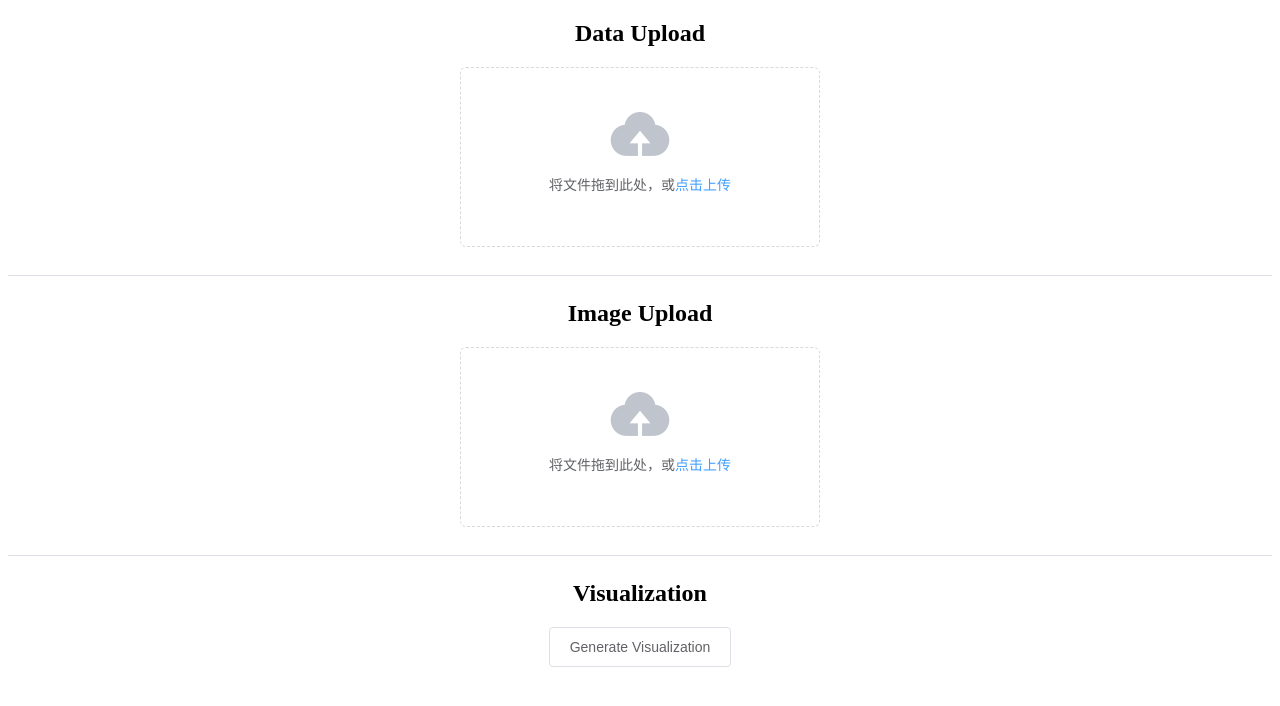
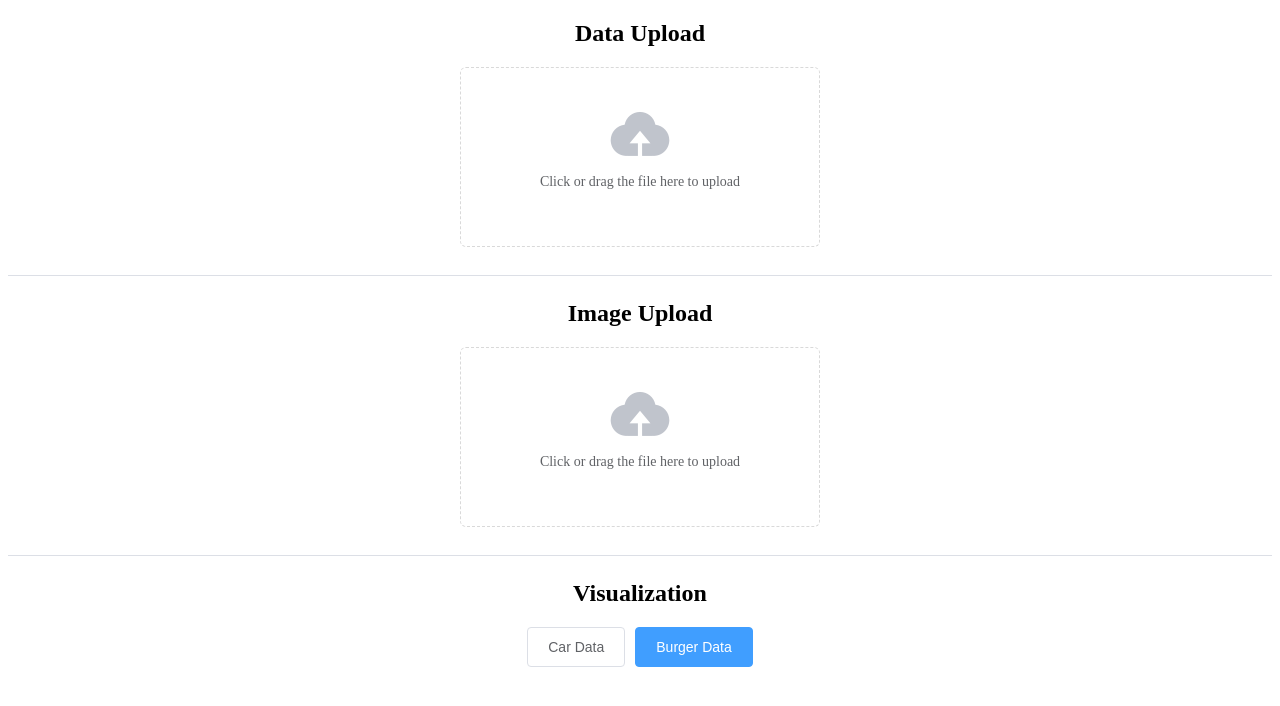
Before and after one commit to YuchenYoung/glyph_front_end, a Vue app: page /#/index in a window 1280 px wide. Shown: the top 706 px of the page. Built offline with nearby package versions, Linux system fonts and the light colour scheme.

Commit message:
connect back end model

```diff
--- a/src/components/UpFile.vue
+++ b/src/components/UpFile.vue
@@ -12,21 +12,11 @@
       v-show="upload_display"
     >
       <i class="el-icon-upload"></i>
-      <div class="el-upload__text">将文件拖到此处，或<em>点击上传</em></div>
+      <div class="el-upload__text">Click or drag the file here to upload</div>
     </el-upload>
     <div v-show="table_display" style="margin-top: 20px">
       <el-table :data="table_data" border height="300px" style="width: 100%">
-        <el-table-column prop="model" label="model"> </el-table-column>
-        <el-table-column prop="year" label="year"> </el-table-column>
-        <el-table-column prop="price" label="price"> </el-table-column>
-        <el-table-column prop="transmission" label="transmission">
-        </el-table-column>
-        <el-table-column prop="mileage" label="mileage"> </el-table-column>
-        <el-table-column prop="fuelType" label="fuelType"> </el-table-column>
-        <el-table-column prop="tax" label="tax"> </el-table-column>
-        <el-table-column prop="mpg" label="mpg"> </el-table-column>
-        <el-table-column prop="engineSize" label="engineSize">
-        </el-table-column>
+        <el-table-column v-for="it in props" :key="it" :prop="it" :label="it"></el-table-column>
       </el-table>
     </div>
   </div>
@@ -42,6 +32,7 @@ export default {
       table_display: false,
       upload_display: true,
       table_data: [],
+      props: [],
       data_type: {}
     };
   },
@@ -76,6 +67,8 @@ export default {
           return;
         }
         const props = Object.keys(tmp_data[0]);
+        this.props = props;
+        this.$store.state.props = props;
         console.log(props);
         props.forEach(it => {
           this.judgeDataType(it, tmp_data.map(d => d[it]));
--- a/src/components/UpImage.vue
+++ b/src/components/UpImage.vue
@@ -12,10 +12,10 @@
       v-show="upload_display"
     >
       <i class="el-icon-upload"></i>
-      <div class="el-upload__text">将文件拖到此处，或<em>点击上传</em></div>
+      <div class="el-upload__text">Click or drag the file here to upload</div>
     </el-upload>
     <ul v-show="svg_display">
-      <li v-for="item in svg_list" :key="item" v-html="item" :style="svg_style"></li>
+      <li v-for="it in dis.coms" :key="it" v-html="it" :style="dis.style"></li>
     </ul>
   </div>
 </template>
@@ -33,6 +33,7 @@ export default {
         width: "0",
         height: "0",
       },
+      dis: {}
     };
   },
   methods: {
@@ -51,25 +52,46 @@ export default {
         _this.upload_display = false;
         _this.svg_display = true;
       });
+      this.$store.state.img_content = file.name.split('.')[0]
       return false;
     },
     separateSvgComponents(src) {
       const _this = this;
+      // this.$store.state.ori_svg = src;
+      _this.svg_list.push(src);
+      _this.$store.state.svg_list.push(src);
       let mid_st_str = `<path d="`;
       let mid_start = src.indexOf(mid_st_str) + mid_st_str.length;
       let head = src.substring(0, mid_start);
-      _this.svg_style.width = head.split(`width="`)[1].split(`"`)[0] + "px";
-      _this.svg_style.height = head.split(`height="`)[1].split(`"`)[0] + "px";
-      _this.$store.state.svg_width = +head.split(`width="`)[1].split(`"`)[0];
-      _this.$store.state.svg_height = +head.split(`height="`)[1].split(`"`)[0];
+      let width = +head.split(`width="`)[1].split(`"`)[0];
+      let height = +head.split(`height="`)[1].split(`"`)[0];
+      _this.svg_style.width = width + "px";
+      _this.svg_style.height = height + "px";
+      _this.$store.state.svg_width = width;
+      _this.$store.state.svg_height = height;
       src = src.substr(mid_start + 1);
       let mid_end = src.indexOf(`"`);
       let mid = src.substr(0, mid_end);
       let tail = src.substr(mid_end);
+      let dis = {coms: []};
+      dis.width = 100;
+      const scale = dis.width / width;
+      dis.height = scale * height;
+      dis.style = {
+        width: dis.width + "px",
+        height: dis.height + "px"
+      };
+      const tranx = width * 0.5 * (scale - 1);
+      const trany = height * 0.5 * (scale - 1);
+      dis.coms.push(`<svg width="${width}" height="${height}" transform="translate(${tranx},${trany}),scale(${scale},${scale})"><path d="M${mid}"></path></svg>`)
       mid.split("M").forEach((it) => {
-        _this.svg_list.push(head + "M" + it + tail);
+        const cur_svg = head + "M" + it + tail;
+        _this.svg_list.push(cur_svg);
+        _this.$store.state.svg_list.push(cur_svg);
         _this.$store.state.d_list.push("M" + it);
+        dis.coms.push(`<svg width="${width}" height="${height}" transform="translate(${tranx},${trany}),scale(${scale},${scale})"><path d="M${it}"></path></svg>`)
       });
+      _this.dis = dis;
     },
   },
 };
--- a/src/components/Visualization.vue
+++ b/src/components/Visualization.vue
@@ -1,16 +1,14 @@
 <template>
   <div id="visD3" style="text-align: center">
     <h2>Visualization</h2>
-    <el-button v-show="!vis_display" @click="generateVis"
-      >Generate Visualization</el-button
-    >
-    <svg
-      v-show="vis_display"
-      width="1500"
-      height="700"
-      id="mainsvg"
-      class="svgs"
-    ></svg>
+    <el-button v-show="!vis_display && !glyph_display" @click="generateVis">Car Data</el-button>
+    <el-button type="primary" v-show="!vis_displayy && !glyph_display" @click="visPrepare">Burger Data</el-button>
+    <ul v-show="glyph_display">
+      <li v-for="(i, index) in dataSize" :key="i" style="width: 120px; height:120px">
+        <svg :id="'glyph' + index"></svg>
+      </li>
+    </ul>
+    <svg v-show="vis_display" width="1500" height="700" id="mainsvg" class="svgs"></svg>
   </div>
 </template>
 
@@ -21,15 +19,45 @@ export default {
   data() {
     return {
       vis_display: false,
-			path_size: [],
+      glyph_display: false,
+      path_size: [],
+      mapper: {},
+      // data_size: 0,
     };
   },
+  computed: {
+    dataSize() {
+      return this.$store.state.data.length;
+    }
+  },
   methods: {
+    visPrepare() {
+      const up_data = {
+        content: this.$store.state.img_content,
+        dataProps: this.$store.state.props,
+        svgList: this.$store.state.svg_list,
+      };
+      console.log(up_data);
+      this.$axios({
+        method: "post",
+        url: "/mapping/",
+        headers: {
+          "Content-Type": "application/x-www-form-urlencoded",
+        },
+        data: up_data,
+      }).then((res) => {
+        const mapper = res.data;
+        console.log(mapper);
+        this.mapper = mapper;
+        this.generateGlyphs();
+      });
+    },
     getPathSize() {
       const path_list = document.getElementsByTagName("path");
-      for (let i = 0; i < path_list.length; i++) {
-        this.path_size.push(path_list[i].getBoundingClientRect())
+      for (let i = 1; i < path_list.length; i++) {
+        this.path_size.push(path_list[i].getBoundingClientRect());
       }
+      console.log(this.path_size);
     },
     generateVis() {
       this.getPathSize();
@@ -79,7 +107,7 @@ export default {
         const price_max = d3.max(data, (d) => d.price);
         const price_min = d3.min(data, (d) => d.price);
         let pie_tx, pie_ty = 0;
-				const d_list = this.$store.state.d_list;
+        const d_list = this.$store.state.d_list;
         data.forEach((it) => {
           ++render_cnt;
           const glyph = g.append("g").attr("class", "glyph");
@@ -88,8 +116,13 @@ export default {
               const part = glyph.append("path").attr("d", d_list[i]);
               if (i == 0) {
                 const part_width = _this.path_size[i].width;
-                const cur_scale = it.engineSize - 0.5
-                part.attr("transform", `translate(${part_width * (1 - cur_scale)},0),scale(${cur_scale}, 1)`);
+                const cur_scale = it.engineSize - 0.5;
+                part.attr(
+                  "transform",
+                  `translate(${
+                    part_width * (1 - cur_scale)
+                  },0),scale(${cur_scale}, 1)`
+                );
               }
             } else {
               pie_tx = _this.path_size[i].width * 0.5;
@@ -99,7 +132,7 @@ export default {
                 .attr("id", `clip-${render_cnt}`)
                 .append("path")
                 .attr("d", d_list[i])
-                .attr("transform",`translate(${-pie_tx},${-pie_ty})`);
+                .attr("transform", `translate(${-pie_tx},${-pie_ty})`);
             }
           }
           const pie = d3
@@ -117,12 +150,15 @@ export default {
             { value: it.semiAuto },
             { value: it.automatic },
           ]);
-          const arc = d3.arc().innerRadius(0).outerRadius(Math.max(pie_tx, pie_ty));
+          const arc = d3
+            .arc()
+            .innerRadius(0)
+            .outerRadius(Math.max(pie_tx, pie_ty));
           const pie_chart = glyph
             .append("g")
             .attr("class", "pie_area")
             .attr("clip-path", `url(#clip-${render_cnt})`)
-            .attr("transform",`translate(${pie_tx},${pie_ty})`);
+            .attr("transform", `translate(${pie_tx},${pie_ty})`);
           pie_chart
             .selectAll("g")
             .data(pie_data)
@@ -134,8 +170,8 @@ export default {
             .attr("d", function (d) {
               return arc(d);
             });
-					const svg_width =  this.$store.state.svg_width;
-					const svg_height = this.$store.state.svg_height;
+          const svg_width = this.$store.state.svg_width;
+          const svg_height = this.$store.state.svg_height;
           const scale = (it.price - price_min) / (price_max - price_min) + 0.5;
           const x_pos = xScale(it.year) - svg_width * 0.5 * scale;
           const y_pos = yScale(it.mileage) - svg_height * 0.5 * scale;
@@ -227,7 +263,52 @@ export default {
       render_init(glyph_data);
       render(glyph_data);
     },
-
+    generateGlyphs() {
+      this.getPathSize();
+      console.log(this.mapper);
+      console.log(this.path_size);
+      this.glyph_display = true;
+      const mapper = this.mapper;
+      const data = this.$store.state.data;
+      const props = this.$store.state.props;
+      const ds = this.$store.state.d_list;
+      let width = this.$store.state.svg_width;
+      let height = this.$store.state.svg_height;
+      let dis_width = 120;
+      let scale = dis_width / width;
+      const tranx = width * 0.5 * (scale - 1);
+      const trany = height * 0.5 * (scale - 1);
+      // this.data_size = data.length;
+      let dprop = new Array(ds.length).fill('');
+      props.forEach((it) => {
+        if (mapper[it] > 0) {
+          dprop[mapper[it] - 1] = it;
+        }
+      })
+      dprop[0] = '';
+      for (let i = 0; i < data.length; i++) {
+        console.log(`now ${i}`);
+        const g = d3.select(`#glyph${i}`);
+        const glyph = g.append('g').attr('class', 'burg')
+        let last_tran = 0;
+        for (let j = 0; j < ds.length; j++) {
+          let dn = 1;
+          if (dprop[j] != '') {
+            dn = data[i][dprop[j]];
+          }
+          const sw = this.path_size[j].width;
+          for (let k = 0; k < dn; k++) {
+            const tran = last_tran + k * sw;
+            glyph.append("path").attr("d", ds[j])
+              .attr("transform", `translate(0, ${tran})`);
+          }
+          last_tran += (dn - 1) * sw;
+        }
+        g.attr("width", width)
+          .attr("height", height)
+          .attr("transform", `translate(${tranx},${trany}),scale(${scale},${scale})`);
+      }
+    },
   },
 };
 </script>
@@ -239,4 +320,18 @@ export default {
 </style>
 
 <style lang="less" scoped>
+ul {
+  list-style: none;
+  padding: 0;
+}
+
+ul > li {
+  overflow: hidden;
+  background-color: #fff;
+  border: 1px solid #c0ccda;
+  border-radius: 6px;
+  box-sizing: border-box;
+  margin: 0 8px 8px 0;
+  display: inline-block;
+}
 </style>
--- a/src/router/index.js
+++ b/src/router/index.js
@@ -11,7 +11,7 @@ const routes = [
   {
     path: '/svg',
     name: 'svg',
-    component: () => import('../components/Svg.vue')
+    component: () => import('../views/Svg.vue')
   },
   {
     path: '/index',
--- a/src/store/index.js
+++ b/src/store/index.js
@@ -6,9 +6,13 @@ Vue.use(Vuex)
 export default new Vuex.Store({
   state: {
     data: [],
+    img_content: "",
     d_list: [],
     svg_width: 0,
     svg_height: 0,
+    // ori_svg: "",
+    svg_list: [],
+    props: [],
   },
   mutations: {
   },
```
Also changed, not shown: src/views/Svg.vue (renamed from src/components/Svg.vue, +5 -5 lines), test_data/burger.csv (added), test_data/burger.png (added), test_data/car.png (renamed from test_image.png), test_data/skoda.csv (renamed from test_data.csv).
